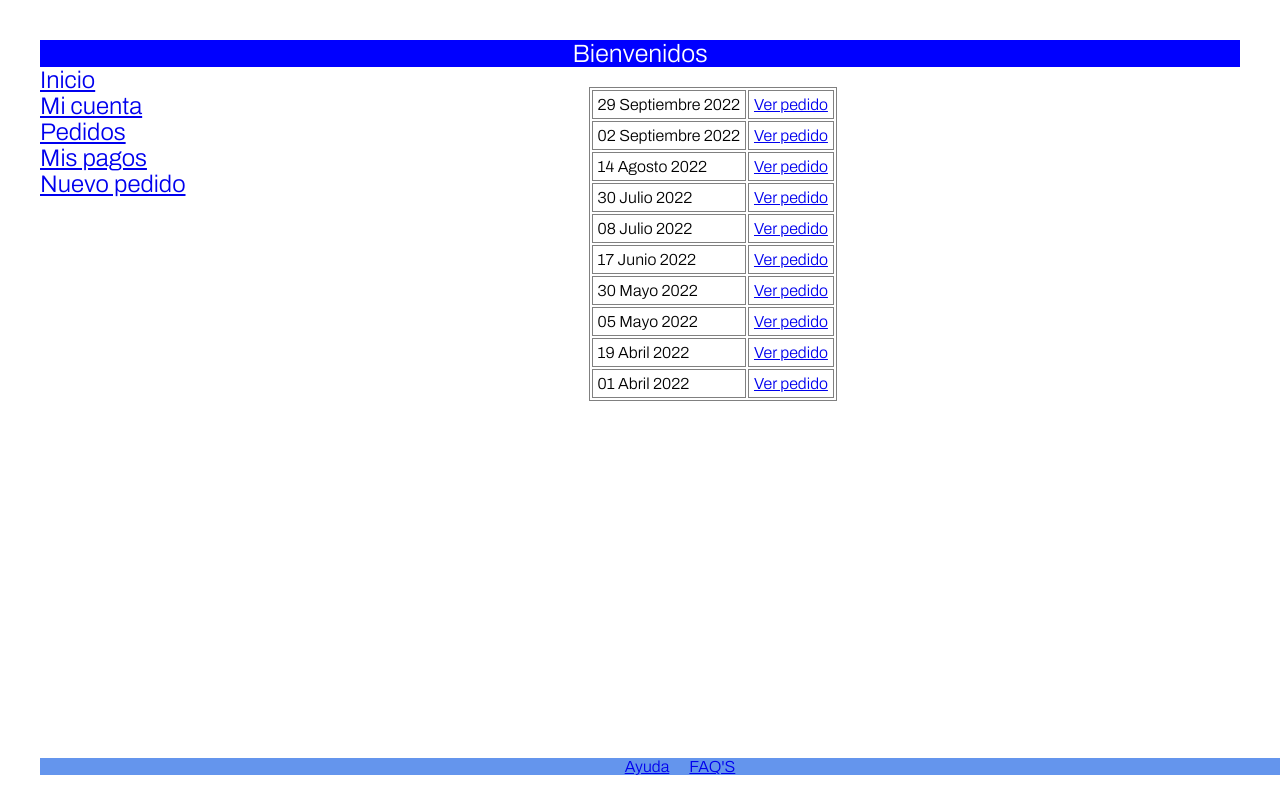
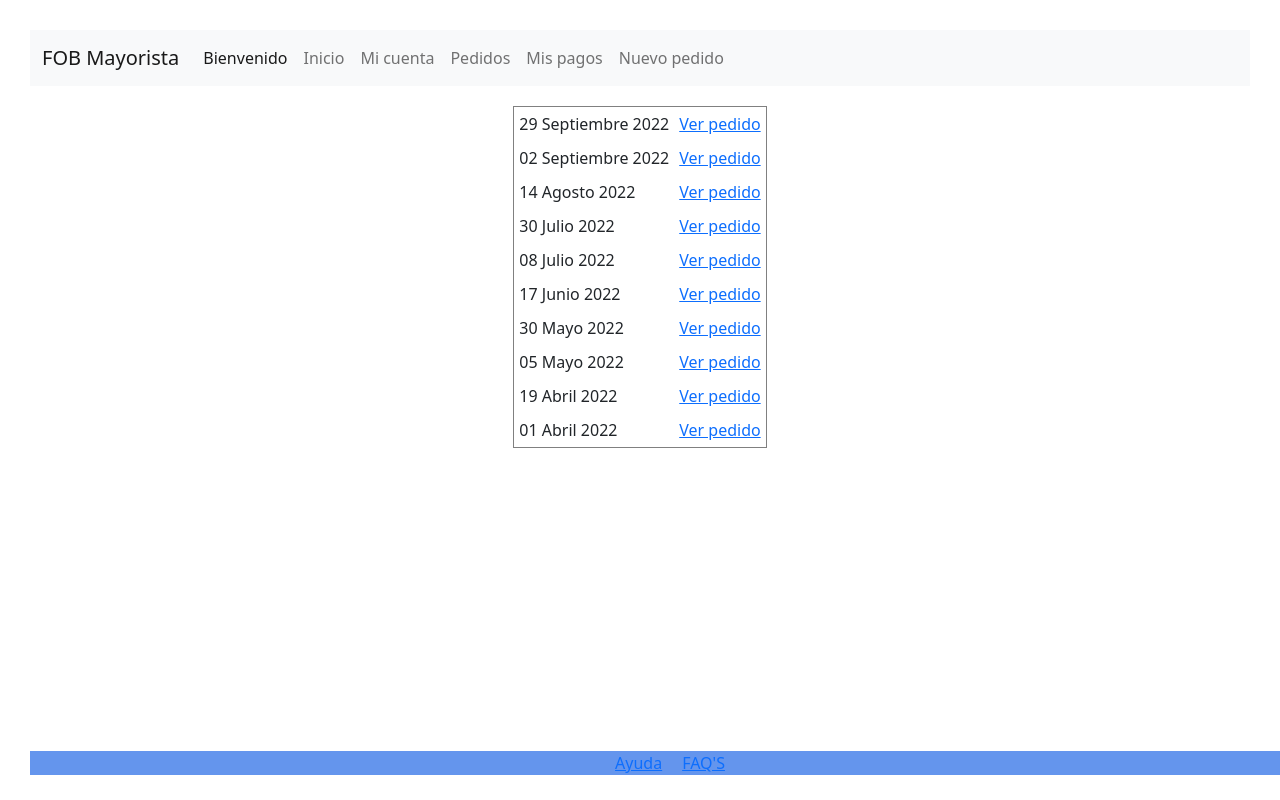
Before and after one commit to HugoTorres1905/ProyectoCoder, a plain HTML site: page pedidos.html in a window 1280 px wide. Shown: the top 800 px of the page. Drawn offline with nearby package versions, Linux system fonts and the light colour scheme.

Commit message:
modificacion pedidos, index, mi cuenta

```diff
--- a/pedidos.html
+++ b/pedidos.html
@@ -6,23 +6,35 @@
     <meta name="viewport" content="width=device-width, initial-scale=1.0">
     <title>Document</title>
     <link rel="stylesheet" href="./assets/css/style.css">
+    <!-- CSS only -->
+<link href="https://cdn.jsdelivr.net/npm/bootstrap@5.2.3/dist/css/bootstrap.min.css" rel="stylesheet" integrity="sha384-rbsA2VBKQhggwzxH7pPCaAqO46MgnOM80zW1RWuH61DGLwZJEdK2Kadq2F9CUG65" crossorigin="anonymous">
 
-
+    <!--Googlefonts -->
     <link rel="preconnect" href="https://fonts.googleapis.com">
     <link rel="preconnect" href="https://fonts.gstatic.com" crossorigin>
     <link href="https://fonts.googleapis.com/css2?family=Archivo:wght@300&display=swap" rel="stylesheet">
 </head>
 <body>
-    <nav class="encabezado">Bienvenidos</nav>
-    <div id="site-pedidos" class="contenedor-elementos" >
-        <div class="menu">
-            <ul>
-                <a href="./index.html"><h2>Inicio</h2></a>
-                <a href="./mi-cuenta.html"><h2>Mi cuenta</h2></a>
-                <a href="./pedidos.html"><h2>Pedidos</h2></a>
-                <a href="./mis-pagos.html"><h2>Mis pagos</h2></a>
-                <a href="./nuevo-pedido.html"><h2>Nuevo pedido</h2></a>
-             </ul>
+    <nav class="navbar navbar-expand-lg bg-light">
+        <div class="container-fluid">
+          <a class="navbar-brand" href="#">FOB Mayorista</a>
+          <button class="navbar-toggler" type="button" data-bs-toggle="collapse" data-bs-target="#navbarNavAltMarkup" aria-controls="navbarNavAltMarkup" aria-expanded="false" aria-label="Toggle navigation">
+            <span class="navbar-toggler-icon"></span>
+          </button>
+          <div class="collapse navbar-collapse" id="navbarNavAltMarkup">
+            <div class="navbar-nav">
+              <a class="nav-link active" aria-current="page" href="#">Bienvenido</a>
+              <a class="nav-link" href="/index.html">Inicio</a>
+              <a class="nav-link" href="/mi-cuenta.html">Mi cuenta</a>
+              <a class="nav-link" href="/pedidos.html">Pedidos</a>
+              <a class="nav-link" href="/mis-pagos.html">Mis pagos</a>
+              <a class="nav-link" href="/nuevo-pedido.html">Nuevo pedido</a>
+
+            </div>
+          </div>
+        </div>
+      </nav>
+
     </div>
     <div class="tablapedidos">
       <table >
@@ -68,12 +80,12 @@
            </tr>
          </table>
      </div>
-        </div>
     <footer class="footer">
 
         <div><a href="#">Ayuda</a> </div>
         <div><a href="#">FAQ'S</a> </div>
     </footer>
-
+    <!-- JavaScript Bundle with Popper -->
+<script src="https://cdn.jsdelivr.net/npm/bootstrap@5.2.3/dist/js/bootstrap.bundle.min.js" integrity="sha384-kenU1KFdBIe4zVF0s0G1M5b4hcpxyD9F7jL+jjXkk+Q2h455rYXK/7HAuoJl+0I4" crossorigin="anonymous"></script>
 </body>
 </html>
```
Also changed, not shown: index.html (+5 -5 lines), mi-cuenta.html (+5 -5 lines), mis-pagos.html (+9 -7 lines), nuevo-pedido.html (+9 -9 lines). Lines whose indentation alone changed are shown as unchanged.
